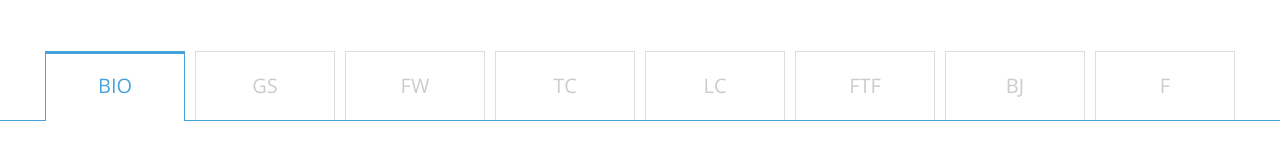
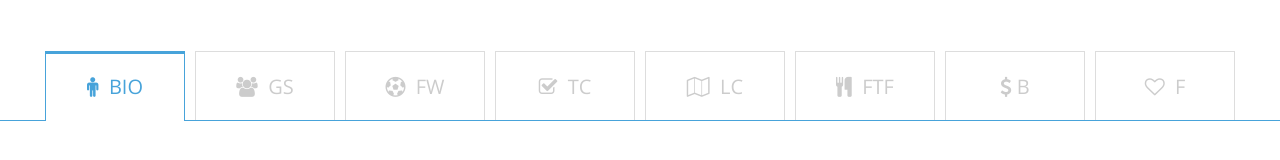
Before and after one commit to blakehagen/portfolio, a website: page public/index.html in a window 1280 px wide. Drawn offline with nearby package versions, Linux system fonts and the light colour scheme; some packages are replaced by stand-ins of ours.

Commit message:
added fontawesome icons

```diff
--- a/public/features/home/homeTmpl.html
+++ b/public/features/home/homeTmpl.html
@@ -4,42 +4,42 @@
 <div class="tab-container">
     <div class="tab" ng-class="activeTab1 ? 'active-tab' : 'not-activetab'" ng-click="toggleTab1()">
         <div class="tab-label">
-            <h5 ng-class="activeTab1 ? 'active-tab-text' : 'not-active-text'">BIO</h5>
+            <h5 ng-class="activeTab1 ? 'active-tab-text' : 'not-active-text'"><i class="fa fa-male"></i>&nbsp;&nbsp;BIO</h5>
         </div>
     </div>
     <div class="tab" ng-class="activeTab2 ? 'active-tab' : 'not-activetab'" ng-click="toggleTab2()">
         <div class="tab-label">
-            <h5 ng-class="activeTab2 ? 'active-tab-text' : 'not-active-text'">GS</h5>
+            <h5 ng-class="activeTab2 ? 'active-tab-text' : 'not-active-text'"><i class="fa fa-users"></i>&nbsp;&nbsp;GS</h5>
         </div>
     </div>
     <div class="tab" ng-class="activeTab3 ? 'active-tab' : 'not-activetab'" ng-click="toggleTab3()">
         <div class="tab-label">
-            <h5 ng-class="activeTab3 ? 'active-tab-text' : 'not-active-text'">FW</h5>
+            <h5 ng-class="activeTab3 ? 'active-tab-text' : 'not-active-text'"><i class="fa fa-futbol-o"></i>&nbsp;&nbsp;FW</h5>
         </div>
     </div>
     <div class="tab" ng-class="activeTab4 ? 'active-tab' : 'not-activetab'" ng-click="toggleTab4()">
         <div class="tab-label">
-            <h5 ng-class="activeTab4 ? 'active-tab-text' : 'not-active-text'">TC</h5>
+            <h5 ng-class="activeTab4 ? 'active-tab-text' : 'not-active-text'"><i class="fa fa-check-square-o"></i>&nbsp;&nbsp;TC</h5>
         </div>
     </div>
     <div class="tab" ng-class="activeTab5 ? 'active-tab' : 'not-activetab'" ng-click="toggleTab5()">
         <div class="tab-label">
-            <h5 ng-class="activeTab5 ? 'active-tab-text' : 'not-active-text'">LC</h5>
+            <h5 ng-class="activeTab5 ? 'active-tab-text' : 'not-active-text'"><i class="fa fa-map-o"></i>&nbsp;&nbsp;LC</h5>
         </div>
     </div>
     <div class="tab" ng-class="activeTab6 ? 'active-tab' : 'not-activetab'" ng-click="toggleTab6()">
         <div class="tab-label">
-            <h5 ng-class="activeTab6 ? 'active-tab-text' : 'not-active-text'">FTF</h5>
+            <h5 ng-class="activeTab6 ? 'active-tab-text' : 'not-active-text'"><i class="fa fa-cutlery"></i>&nbsp;&nbsp;FTF</h5>
         </div>
     </div>
     <div class="tab" ng-class="activeTab7 ? 'active-tab' : 'not-activetab'" ng-click="toggleTab7()">
         <div class="tab-label">
-            <h5 ng-class="activeTab7 ? 'active-tab-text' : 'not-active-text'">BJ</h5>
+            <h5 ng-class="activeTab7 ? 'active-tab-text' : 'not-active-text'"><i class="fa fa-usd"></i>&nbsp;B</h5>
         </div>
     </div>
     <div class="tab" ng-class="activeTab8 ? 'active-tab' : 'not-activetab'" ng-click="toggleTab8()">
         <div class="tab-label">
-            <h5 ng-class="activeTab8 ? 'active-tab-text' : 'not-active-text'">F</h5>
+            <h5 ng-class="activeTab8 ? 'active-tab-text' : 'not-active-text'"><i class="fa fa-heart-o"></i>&nbsp;&nbsp;F</h5>
         </div>
     </div>
 </div>
--- a/public/index.html
+++ b/public/index.html
@@ -6,9 +6,9 @@
     <meta name="viewport" content="width=device-width, initial-scale=1">
 
     <title>Blake M. Hagen - Portfolio</title>
+    <link rel="stylesheet" href="https://maxcdn.bootstrapcdn.com/font-awesome/4.5.0/css/font-awesome.min.css">
     <link href='https://fonts.googleapis.com/css?family=Open+Sans:300,400,600' rel='stylesheet' type='text/css'>
     <link rel="stylesheet" href="/styles/styles.css">
-
 </head>
 
 <body>
--- a/public/styles/styles.css
+++ b/public/styles/styles.css
@@ -46,7 +46,7 @@ h1,h2,h3,h4,h5,h6 {
 
 .tab-label {
     width: 100%;
-    margin-top: 20px;
+    margin-top: 21px;
 }
 
     .tab-label h5 {
```
